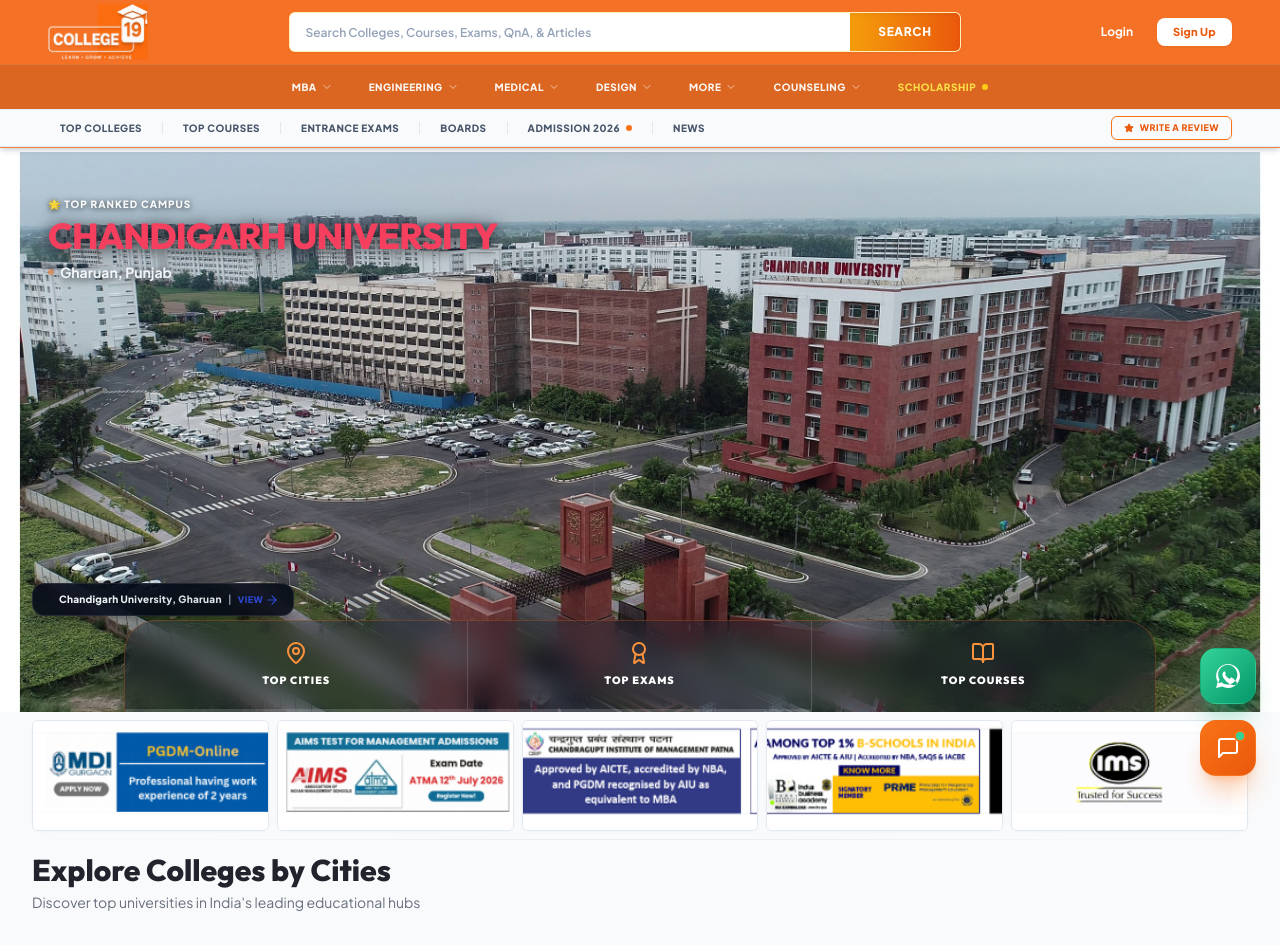
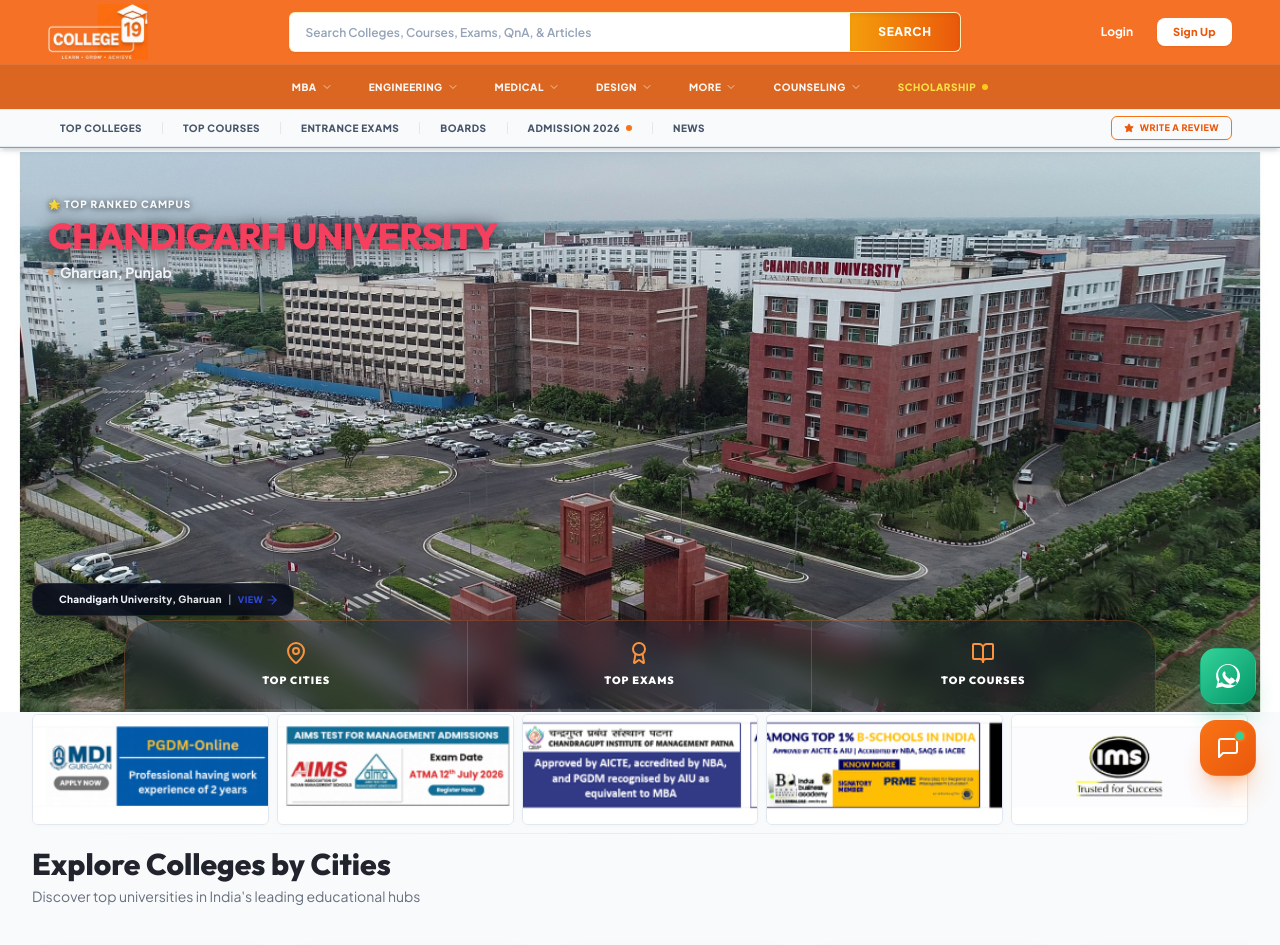
Before and after one commit to 08Satyamkumar/Think_Your_College, a Next.js app: page / in a window 1280 px wide. Shown: the top 945 px of the page. Built offline with nearby package versions, Linux system fonts and the light colour scheme; grey boxes are pictures that could not be loaded.

Commit message:
design: reduce hero margin bottom to mb-0.5 and ad margin top to !mt-0 to eliminate the white gap above the ads row

```diff
--- a/src/app/page.tsx
+++ b/src/app/page.tsx
@@ -383,7 +383,7 @@ function AdBannersRow() {
   }, []);
 
   return (
-    <div className="w-full select-none !mt-2 mb-1">
+    <div className="w-full select-none !mt-0 mb-1">
       {/* Desktop Layout: Fixed Side-by-Side Grid with Zero Inner Padding */}
       <div className="hidden lg:grid lg:grid-cols-5 lg:gap-2">
         {adBanners.map((ad, idx) => {
@@ -927,7 +927,7 @@ export default function HomePage() {
     <div className="space-y-12">
       {" "}
       {/* HERO SECTION */}
-      <section className="relative overflow-hidden -mx-6 md:-mx-8 -mt-6 md:-mt-8 mb-2 h-[380px] md:h-[560px] text-white flex flex-col justify-end">
+      <section className="relative overflow-hidden -mx-6 md:-mx-8 -mt-6 md:-mt-8 mb-0.5 h-[380px] md:h-[560px] text-white flex flex-col justify-end">
         {/* Slideshow background layer */}
         <div className="absolute inset-0 z-0">
           <AnimatePresence mode="wait">
```
